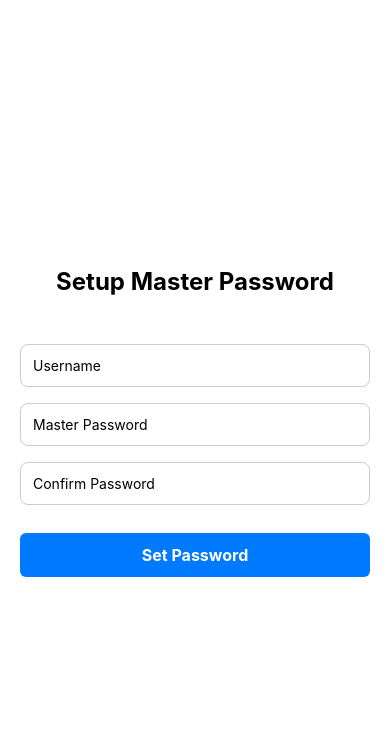
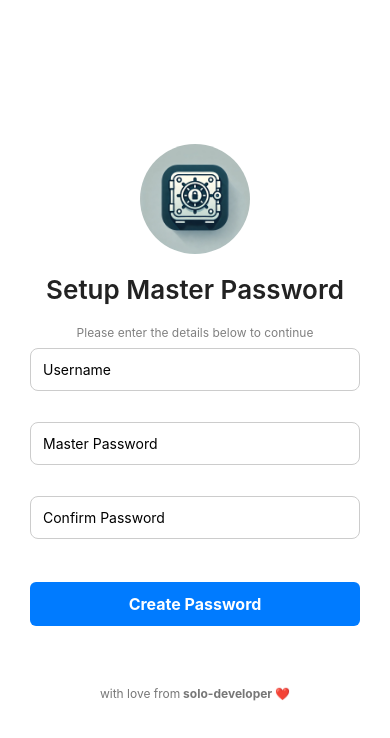
Before and after one commit to solo-developer/CredentialVault, a React Native app: screen /MasterPasswordSetup in a window 390 px wide. Shown: the top 738 px of the page. Built offline with nearby package versions, Linux system fonts and the light colour scheme.

Commit message:
login screen design changed

```diff
--- a/src/screens/MasterPasswordScreen.tsx
+++ b/src/screens/MasterPasswordScreen.tsx
@@ -7,6 +7,8 @@ import {
   Alert,
   StyleSheet,
   KeyboardAvoidingView,
+  Image,
+  Platform,
 } from 'react-native';
 import AsyncStorage from '@react-native-async-storage/async-storage';
 import { useNavigation } from '@react-navigation/native';
@@ -14,6 +16,7 @@ import { GlobalStyles } from "../styles/global";
 
 const MasterPasswordSetup: React.FC = () => {
   const navigation = useNavigation<any>();
+
   const [username, setUsername] = useState('');
   const [password, setPassword] = useState('');
   const [confirmPassword, setConfirmPassword] = useState('');
@@ -23,6 +26,7 @@ const MasterPasswordSetup: React.FC = () => {
     const checkFirstLaunch = async () => {
       const storedPassword = await AsyncStorage.getItem('@master_password');
       const storedUsername = await AsyncStorage.getItem('@username');
+
       if (!storedPassword || !storedUsername) {
         setIsFirstLaunch(true);
       } else {
@@ -43,12 +47,14 @@ const MasterPasswordSetup: React.FC = () => {
     }
     await AsyncStorage.setItem('@master_password', password);
     await AsyncStorage.setItem('@username', username.trim());
+
     navigation.replace('Dashboard');
   };
 
   const handleLogin = async () => {
     const storedPassword = await AsyncStorage.getItem('@master_password');
     const storedUsername = await AsyncStorage.getItem('@username');
+
     if (username.trim() === storedUsername && password === storedPassword) {
       navigation.replace('Dashboard');
     } else {
@@ -56,14 +62,27 @@ const MasterPasswordSetup: React.FC = () => {
     }
   };
 
-  if (isFirstLaunch === null) return null; // wait for AsyncStorage check
+  if (isFirstLaunch === null) return null;
 
   return (
-    <KeyboardAvoidingView style={GlobalStyles.loginContainer} behavior="padding">
+    <KeyboardAvoidingView
+      behavior={Platform.OS === "ios" ? "padding" : undefined}
+      style={styles.container}
+    >
+      {/* Logo */}
+      <Image
+        source={require('../assets/icon.png')}
+        style={styles.logo}
+      />
+
+      {/* Title */}
       <Text style={styles.title}>
-        {isFirstLaunch ? 'Setup Master Password' : 'Login'}
+        {isFirstLaunch ? "Setup Master Password" : "Welcome Back"}
       </Text>
-
+     <Text style={styles.subtext}>
+        Please enter the details below to continue
+      </Text>
+      <View style={styles.formContainer}>
         <TextInput
           placeholder="Username"
           style={GlobalStyles.inputMd}
@@ -74,18 +93,18 @@ const MasterPasswordSetup: React.FC = () => {
         <TextInput
           placeholder="Master Password"
           style={GlobalStyles.inputMd}
+          secureTextEntry
           value={password}
           onChangeText={setPassword}
-        secureTextEntry
         />
 
         {isFirstLaunch && (
           <TextInput
             placeholder="Confirm Password"
             style={GlobalStyles.inputMd}
+            secureTextEntry
             value={confirmPassword}
             onChangeText={setConfirmPassword}
-          secureTextEntry
           />
         )}
 
@@ -94,9 +113,13 @@ const MasterPasswordSetup: React.FC = () => {
           onPress={isFirstLaunch ? handleSetup : handleLogin}
         >
           <Text style={GlobalStyles.buttonText}>
-          {isFirstLaunch ? 'Set Password' : 'Login'}
+            {isFirstLaunch ? "Create Password" : "Login"}
           </Text>
         </TouchableOpacity>
+      </View>
+
+      {/* Footer */}
+      <Text style={styles.footerText}>with love from<Text style={{ fontWeight: "bold" }}> solo-developer ❤️</Text></Text>
     </KeyboardAvoidingView>
   );
 };
@@ -104,10 +127,39 @@ const MasterPasswordSetup: React.FC = () => {
 export default MasterPasswordSetup;
 
 const styles = StyleSheet.create({
+  container: {
+    flex: 1,
+    backgroundColor: "#FFFFFF",
+    justifyContent: "center",
+    paddingHorizontal: 30,
+  },
+  logo: {
+    width: 110,
+    height: 110,
+    alignSelf: "center",
+    marginBottom: 20,
+    borderRadius: 100,
+  },
   title: {
-    fontSize: 24,
-    fontWeight: 'bold',
-    marginBottom: 40,
+    fontSize: 26,
+    fontWeight: "600",
+    textAlign: "center",
+    marginBottom: 20,
+    color: "#222222",
+  },
+  formContainer: {
+    width: "100%",
+    gap: 15,
+  },
+  footerText: {
+    textAlign: "center",
+    marginTop: 60,
+    fontSize: 12,
+    color: "#777",
+  },
+  subtext: {
+    fontSize: 12,
+    color: 'gray',
     textAlign: 'center',
   },
 });
```
Also changed, not shown: src/assets/icon.png (added). Lines whose indentation alone changed are shown as unchanged.
